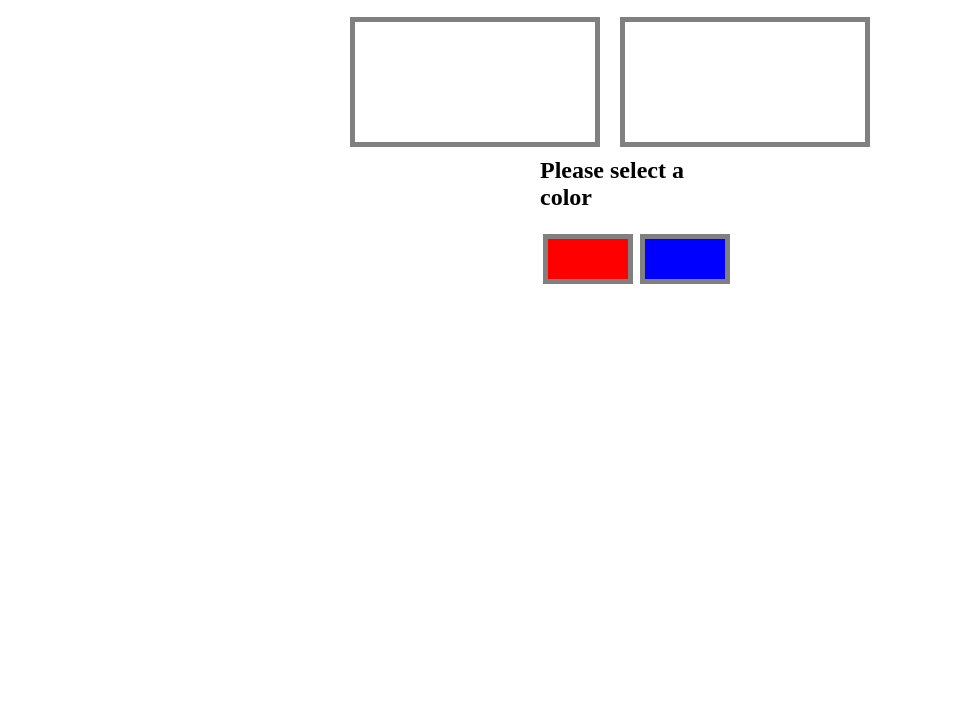
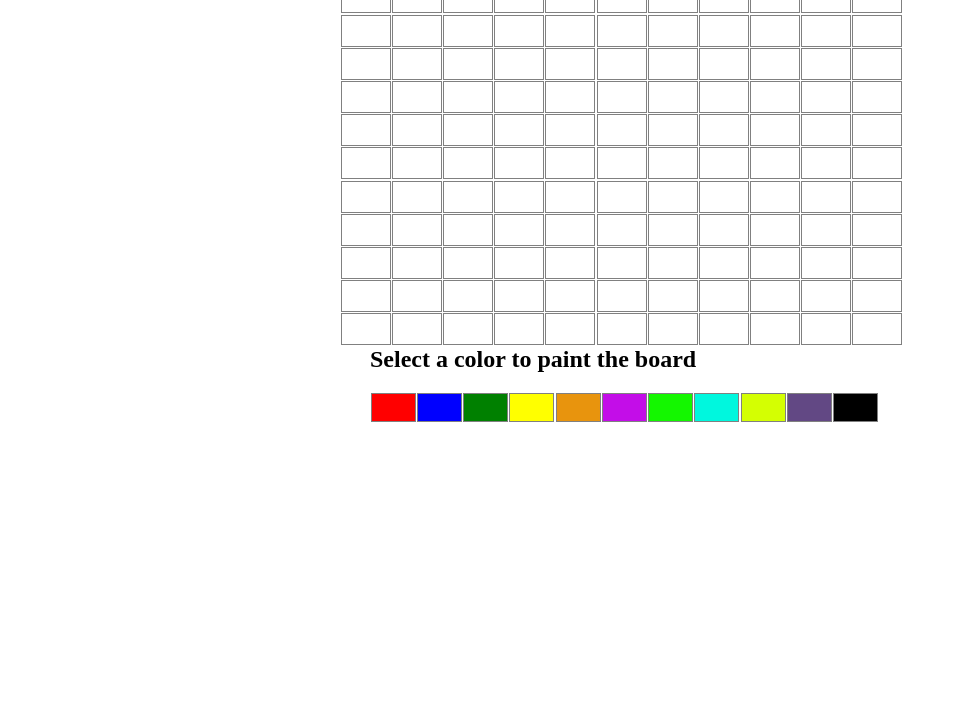
Before and after one commit to Siyami/pixelArtMaker, a plain HTML site: page artMaker.html in a window 1280 px wide. Shown: the part 99-800 px from the top of the page, without its empty margins (0-957 px from the left). Drawn offline with Linux system fonts and the light colour scheme.

Commit message:
add different color

```diff
--- a/artMaker.css
+++ b/artMaker.css
@@ -1,9 +1,14 @@
 .box{
-  width: 40%;
-  padding-bottom: 20%;
+  width: 8%;
+  padding-bottom: 5%;
   float:left;
-  margin: 1.66%;
-  border: 5px solid gray;
+  margin: .1%;
+  border: 1px solid gray;
+}
+
+#h1{
+  max-width: 600px;
+  margin: 0 auto;
 }
 
 #container{
@@ -12,7 +17,7 @@
 }
 
 #container2{
-  max-width: 200px;
+  max-width: 540px;
   margin: 0 auto;
 }
 
@@ -24,6 +29,41 @@
   background-color: blue;
 }
 
+#green{
+  background-color: green;
+}
+
+#yellow{
+  background-color: yellow;
+}
+
+#orange{
+  background-color: rgb(232, 148, 13);
+}
+
+#purple{
+  background-color: rgb(195, 13, 232);
+}
+
+#black{
+  background-color: black;
+}
+
+#lime{
+  background-color: rgb(20, 247, 0);
+}
+
+#lightBlue{
+  background-color: rgb(0, 247, 222);
+}
+
+#color1{
+  background-color: rgb(212, 255, 2);
+}
+
+#color2{
+  background-color: rgb(98, 72, 132);
+}
 
 .red{
   background-color: red;
@@ -32,3 +72,39 @@
 .blue{
   background-color: blue;
 }
+
+.green{
+  background-color: green;
+}
+
+.yellow{
+  background-color: yellow;
+}
+
+.orange{
+  background-color: rgb(232, 148, 13);
+}
+
+.purple{
+  background-color: rgb(195, 13, 232);
+}
+
+.black{
+  background-color: black;
+}
+
+.lime{
+  background-color: rgb(20, 247, 0);
+}
+
+.lightBlue{
+  background-color: rgb(0, 247, 222);
+}
+
+.color1{
+  background-color: rgb(212, 255, 2);
+}
+
+.color2{
+  background-color: rgb(98, 72, 132);
+}
--- a/artMaker.html
+++ b/artMaker.html
@@ -3,24 +3,153 @@
   <head>
     <meta charset="utf-8">
     <title>Pixel Art Maker</title>
-    <script defer src="artMaker.js">
-
-    </script>
+    <script defer src="test.js"></script>
     <link rel="stylesheet" href="artMaker.css" media="screen" title="no title">
   </head>
   <body>
 
-///////////////////////////////
+    <div id='h1'>
+      <h1>PIXEL ART MAKER</h1>
+    </div>
+
     <div id="container">
-      <h1>PIXEL ART MAKER</h1>
-      <div class="box" id='paintLeft'></div>
-      <div class="box" id='paintRight'></div>
+      <div class="box"></div>
+      <div class="box"></div>
+      <div class="box"></div>
+      <div class="box"></div>
+      <div class="box"></div>
+      <div class="box"></div>
+      <div class="box"></div>
+      <div class="box"></div>
+      <div class="box"></div>
+      <div class="box"></div>
+      <div class="box"></div>
+      <div class="box"></div>
+      <div class="box"></div>
+      <div class="box"></div>
+      <div class="box"></div>
+      <div class="box"></div>
+      <div class="box"></div>
+      <div class="box"></div>
+      <div class="box"></div>
+      <div class="box"></div>
+      <div class="box"></div>
+      <div class="box"></div>
+      <div class="box"></div>
+      <div class="box"></div>
+      <div class="box"></div>
+      <div class="box"></div>
+      <div class="box"></div>
+      <div class="box"></div>
+      <div class="box"></div>
+      <div class="box"></div>
+      <div class="box"></div>
+      <div class="box"></div>
+      <div class="box"></div>
+      <div class="box"></div>
+      <div class="box"></div>
+      <div class="box"></div>
+      <div class="box"></div>
+      <div class="box"></div>
+      <div class="box"></div>
+      <div class="box"></div>
+      <div class="box"></div>
+      <div class="box"></div>
+      <div class="box"></div>
+      <div class="box"></div>
+      <div class="box"></div>
+      <div class="box"></div>
+      <div class="box"></div>
+      <div class="box"></div>
+      <div class="box"></div>
+      <div class="box"></div>
+      <div class="box"></div>
+      <div class="box"></div>
+      <div class="box"></div>
+      <div class="box"></div>
+      <div class="box"></div>
+      <div class="box"></div>
+      <div class="box"></div>
+      <div class="box"></div>
+      <div class="box"></div>
+      <div class="box"></div>
+      <div class="box"></div>
+      <div class="box"></div>
+      <div class="box"></div>
+      <div class="box"></div>
+      <div class="box"></div>
+      <div class="box"></div>
+      <div class="box"></div>
+      <div class="box"></div>
+      <div class="box"></div>
+      <div class="box"></div>
+      <div class="box"></div>
+      <div class="box"></div>
+      <div class="box"></div>
+      <div class="box"></div>
+      <div class="box"></div>
+      <div class="box"></div>
+      <div class="box"></div>
+      <div class="box"></div>
+      <div class="box"></div>
+      <div class="box"></div>
+      <div class="box"></div>
+      <div class="box"></div>
+      <div class="box"></div>
+      <div class="box"></div>
+      <div class="box"></div>
+      <div class="box"></div>
+      <div class="box"></div>
+      <div class="box"></div>
+      <div class="box"></div>
+      <div class="box"></div>
+      <div class="box"></div>
+      <div class="box"></div>
+      <div class="box"></div>
+      <div class="box"></div>
+      <div class="box"></div>
+      <div class="box"></div>
+      <div class="box"></div>
+      <div class="box"></div>
+      <div class="box"></div>
+      <div class="box"></div>
+      <div class="box"></div>
+      <div class="box"></div>
+      <div class="box"></div>
+      <div class="box"></div>
+      <div class="box"></div>
+      <div class="box"></div>
+      <div class="box"></div>
+      <div class="box"></div>
+      <div class="box"></div>
+      <div class="box"></div>
+      <div class="box"></div>
+      <div class="box"></div>
+      <div class="box"></div>
+      <div class="box"></div>
+      <div class="box"></div>
+      <div class="box"></div>
+      <div class="box"></div>
+      <div class="box"></div>
+      <div class="box"></div>
+      <div class="box"></div>
+      <div class="box"></div>
+
     </div>
 
     <div id="container2">
-      <h2>Please select a color</h2>
+      <h2>Select a color to paint the board</h2>
       <div class="box" id='red'></div>
       <div class="box" id='blue'></div>
+      <div class="box" id='green'></div>
+      <div class="box" id='yellow'></div>
+      <div class="box" id='orange'></div>
+      <div class="box" id='purple'></div>
+      <div class="box" id='lime'></div>
+      <div class="box" id='lightBlue'></div>
+      <div class="box" id='color1'></div>
+      <div class="box" id='color2'></div>
+      <div class="box" id='black'></div>
     </div>
 
   </body>
--- a/artMaker.js
+++ b/artMaker.js
@@ -10,15 +10,12 @@
 //   })
 // });
 
-////////////////////////////////////////////
 
 const blueBrush = document.getElementById('blue');
 const redBrush = document.getElementById('red');
 
 const paintRight = document.getElementById('paintRight');
 const paintLeft = document.getElementById('paintLeft');
-
-
 
 // Function invokes if user clicks blueBrush
 blueBrush.addEventListener('click', function(event) {
@@ -33,7 +30,6 @@ blueBrush.addEventListener('click', function(event) {
       paintLeft.classList.add('blue');
     }
   });
-
 });
 
 // Function invokes if user clicks redBrush
@@ -42,13 +38,11 @@ redBrush.addEventListener('click', function(event) {
   const controls = document.querySelector('#container');
   controls.addEventListener('click', (event) => {
 
-    if (event.target.id === 'paintRight') {
+    if (event.target === paintRight) {
       paintRight.classList.add('red');
-    } else if (event.target.id === 'paintLeft') {
+    } else if (event.target === paintLeft) {
       paintLeft.classList.add('red');
       console.log(paintLeft.classList);
-
     }
   });
-
 });
--- /dev/null
+++ b/test.js
@@ -0,0 +1,12 @@
+let color;
+
+const paintColors = document.querySelector('#container2');
+const paintBox = document.querySelector('#container');
+
+paintColors.addEventListener('click', (event) => {
+  color = event.target.id;
+});
+
+paintBox.addEventListener('click', (event) => {
+  event.target.setAttribute('class', "box " + color);
+});
```
